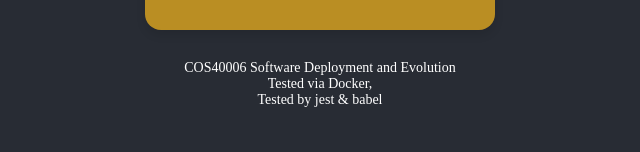
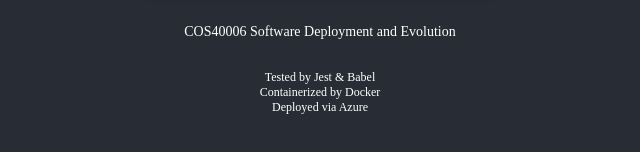
Before and after one commit to DevDuck-JS/react-app, a React (Create React App) app: page / in a window 1280 px wide. Shown: the part 594-746 px from the top of the page, without its empty margins (320-960 px from the left). Built offline with nearby package versions, Linux system fonts and the light colour scheme.

Commit message:
Test continuous deployment

```diff
--- a/src/App.css
+++ b/src/App.css
@@ -90,3 +90,7 @@
 .sm-test {
   font-size: 14px;
 }
+
+.xsm-test {
+  font-size: 12px;
+}
--- a/src/App.js
+++ b/src/App.js
@@ -53,8 +53,11 @@ function App() {
         </div>
         <br />
         <p className="sm-test">COS40006 Software Deployment and Evolution</p>
-        <p className="sm-test">Tested via Docker, </p>
-        <p className="sm-test">Tested by jest & babel</p>
+        <br />
+        <p className="xsm-test">Tested by Jest & Babel</p>
+        <p className="xsm-test">Containerized by Docker </p>
+        <p className="xsm-test">Deployed via Azure</p>
+        <br />
       </header>
     </div>
   );
```
